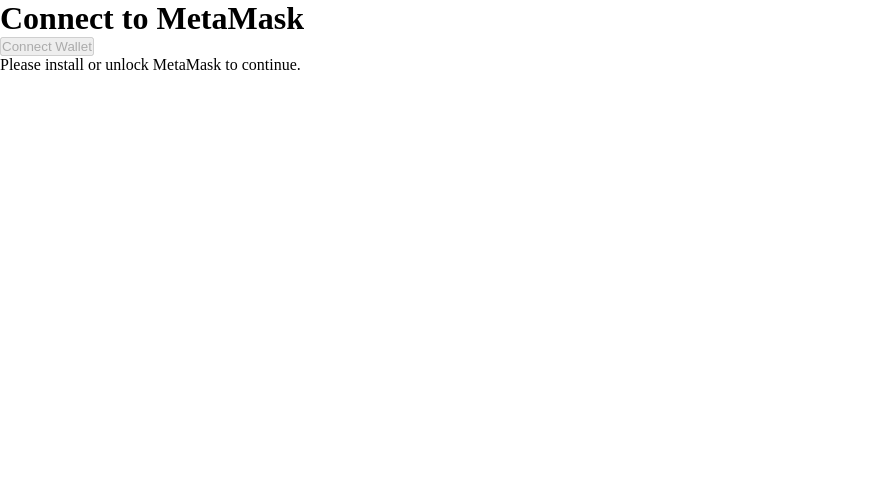
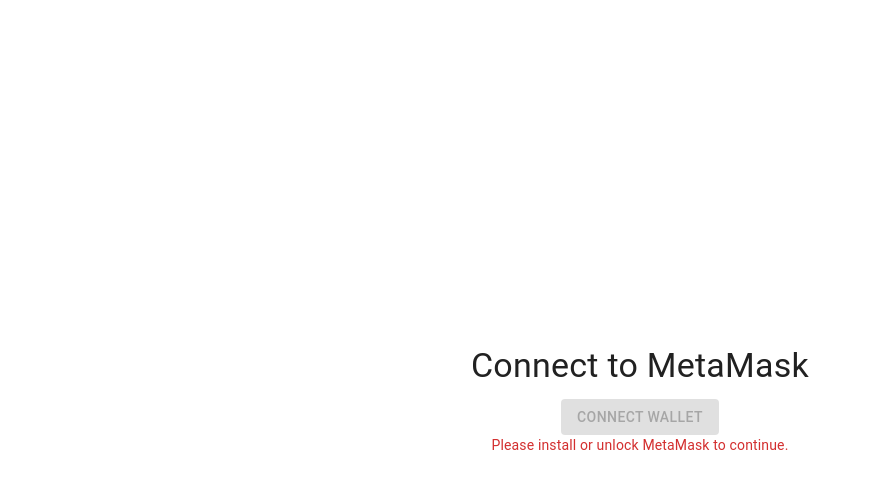
Before and after one commit to Surjendu-kar/CryptoFlip, a React (Vite) app: page / in a window 1280 px wide. Shown: the top 488 px of the page, without its empty margins (0-871 px from the left). Built offline with nearby package versions, Linux system fonts and the light colour scheme.

Commit message:
feat: integrate Material-UI styling and theming

```diff
--- a/package.json
+++ b/package.json
@@ -10,6 +10,9 @@
     "preview": "vite preview"
   },
   "dependencies": {
+    "@emotion/react": "^11.13.3",
+    "@emotion/styled": "^11.13.0",
+    "@mui/material": "^5.16.7",
     "ethers": "5.7.2",
     "react": "^18.3.1",
     "react-dom": "^18.3.1"
--- a/src/App.tsx
+++ b/src/App.tsx
@@ -1,4 +1,5 @@
 import React, { useState } from "react";
+import { Box, Typography } from "@mui/material";
 import MetaMaskConnector from "./components/MetaMaskConnector";
 import WalletInfo from "./components/WalletInfo";
 
@@ -14,16 +15,24 @@
   };
 
   return (
-    <div className="App">
-      <header className="App-header">
-        <h1>Connect to MetaMask</h1>
-        <MetaMaskConnector
-          onConnect={handleConnect}
-          onDisconnect={handleDisconnect}
-        />
-        {walletAddress && <WalletInfo address={walletAddress} />}
-      </header>
-    </div>
+    <Box
+      sx={{
+        height: "100vh",
+        display: "flex",
+        flexDirection: "column",
+        alignItems: "center",
+        justifyContent: "center",
+      }}
+    >
+      <Typography component="h1" variant="h4" gutterBottom>
+        Connect to MetaMask
+      </Typography>
+      <MetaMaskConnector
+        onConnect={handleConnect}
+        onDisconnect={handleDisconnect}
+      />
+      {walletAddress && <WalletInfo address={walletAddress} />}
+    </Box>
   );
 };
 
--- a/src/components/MetaMaskConnector.tsx
+++ b/src/components/MetaMaskConnector.tsx
@@ -1,4 +1,5 @@
 import React, { useState, useEffect } from "react";
+import { Button, Typography, Box } from "@mui/material";
 
 interface EthereumProvider {
   isMetaMask?: boolean;
@@ -62,14 +63,27 @@
   }, []);
 
   return (
-    <div>
-      <button onClick={connectWalletHandler} disabled={!metamaskAvailable}>
+    <Box
+      sx={{
+        display: "flex",
+        flexDirection: "column",
+        alignItems: "center",
+      }}
+    >
+      <Button
+        variant="contained"
+        color={isConnected ? "secondary" : "primary"}
+        onClick={connectWalletHandler}
+        disabled={!metamaskAvailable}
+      >
         {isConnected ? "Disconnect Wallet" : "Connect Wallet"}
-      </button>
+      </Button>
       {!metamaskAvailable && (
-        <p>Please install or unlock MetaMask to continue.</p>
+        <Typography variant="body2" color="error">
+          Please install or unlock MetaMask to continue.
+        </Typography>
       )}
-    </div>
+    </Box>
   );
 };
 
--- a/src/components/WalletInfo.tsx
+++ b/src/components/WalletInfo.tsx
@@ -1,12 +1,13 @@
 import React, { useState, useEffect } from "react";
 import { ethers } from "ethers";
+import { Typography, Box, CircularProgress } from "@mui/material";
 
 interface WalletInfoProps {
   address: string;
 }
 
 const WalletInfo: React.FC<WalletInfoProps> = ({ address }) => {
-  const [balance, setBalance] = useState<string>("");
+  const [balance, setBalance] = useState<string | null>(null);
 
   useEffect(() => {
     const getBalance = async () => {
@@ -24,10 +25,16 @@
   }, [address]);
 
   return (
-    <div>
-      <p>Address: {address}</p>
-      {balance && <p>Balance: {balance} ETH</p>}
-    </div>
+    <Box sx={{ mt: 2, textAlign: "center" }}>
+      <Typography variant="body1" gutterBottom>
+        Address: {address}
+      </Typography>
+      {balance === null ? (
+        <CircularProgress size={24} />
+      ) : (
+        <Typography variant="body1">Balance: {balance} ETH</Typography>
+      )}
+    </Box>
   );
 };
 
--- a/src/main.tsx
+++ b/src/main.tsx
@@ -1,10 +1,17 @@
-import { StrictMode } from 'react'
-import { createRoot } from 'react-dom/client'
-import App from './App.tsx'
-import './index.css'
+import { StrictMode } from "react";
+import { createRoot } from "react-dom/client";
+import { ThemeProvider, createTheme } from "@mui/material/styles";
+import CssBaseline from "@mui/material/CssBaseline";
+import App from "./App.tsx";
+import "./index.css";
 
-createRoot(document.getElementById('root')!).render(
+const theme = createTheme();
+
+createRoot(document.getElementById("root")!).render(
   <StrictMode>
-    <App />
-  </StrictMode>,
-)
+    <ThemeProvider theme={theme}>
+      <CssBaseline />
+      <App />
+    </ThemeProvider>
+  </StrictMode>
+);
```
Also changed, not shown: 1 other file (tests, documents, lock files or other folders).
